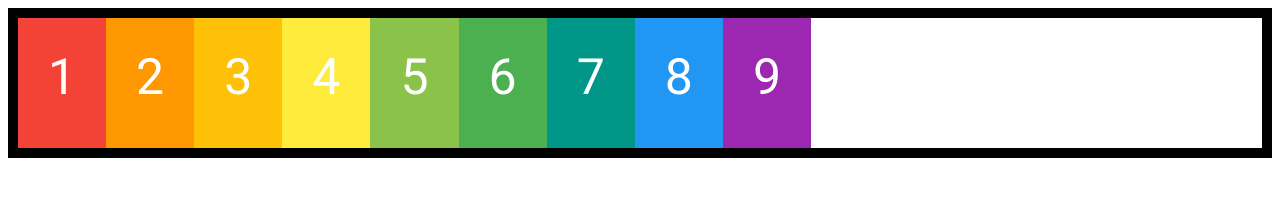
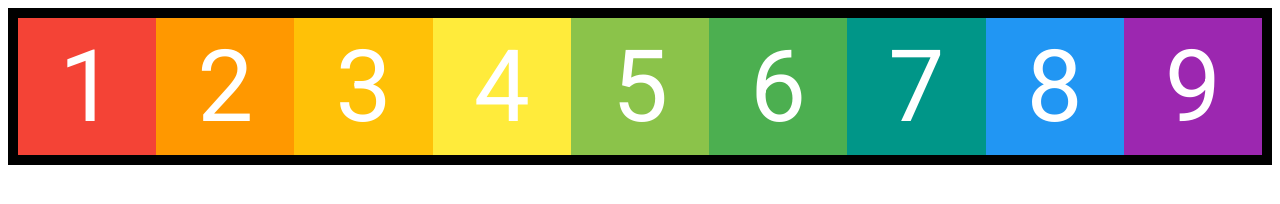
Before and after one commit to rodiw/flexbox-traning, a plain HTML site: page index.html in a window 1280 px wide. Drawn offline with Linux system fonts and the light colour scheme.

Commit message:
added some changes to the basic style, and also added a width for demo purpose

```diff
--- a/styles.css
+++ b/styles.css
@@ -1,11 +1,13 @@
 @import url('https://fonts.googleapis.com/css?family=Roboto');
 .box {
     font-family: 'Roboto', sans-serif;
-    height: 70px;
-    font-size: 50px;
+    font-size: 100px;
     color: white;
     text-align: center;
-    padding: 30px;
+    padding: 10px;
+    box-sizing: border-box;
+    font-weight: 300;
+    width: 300px;
 }
 
 .box-1 {background-color: #F44336;}
```
